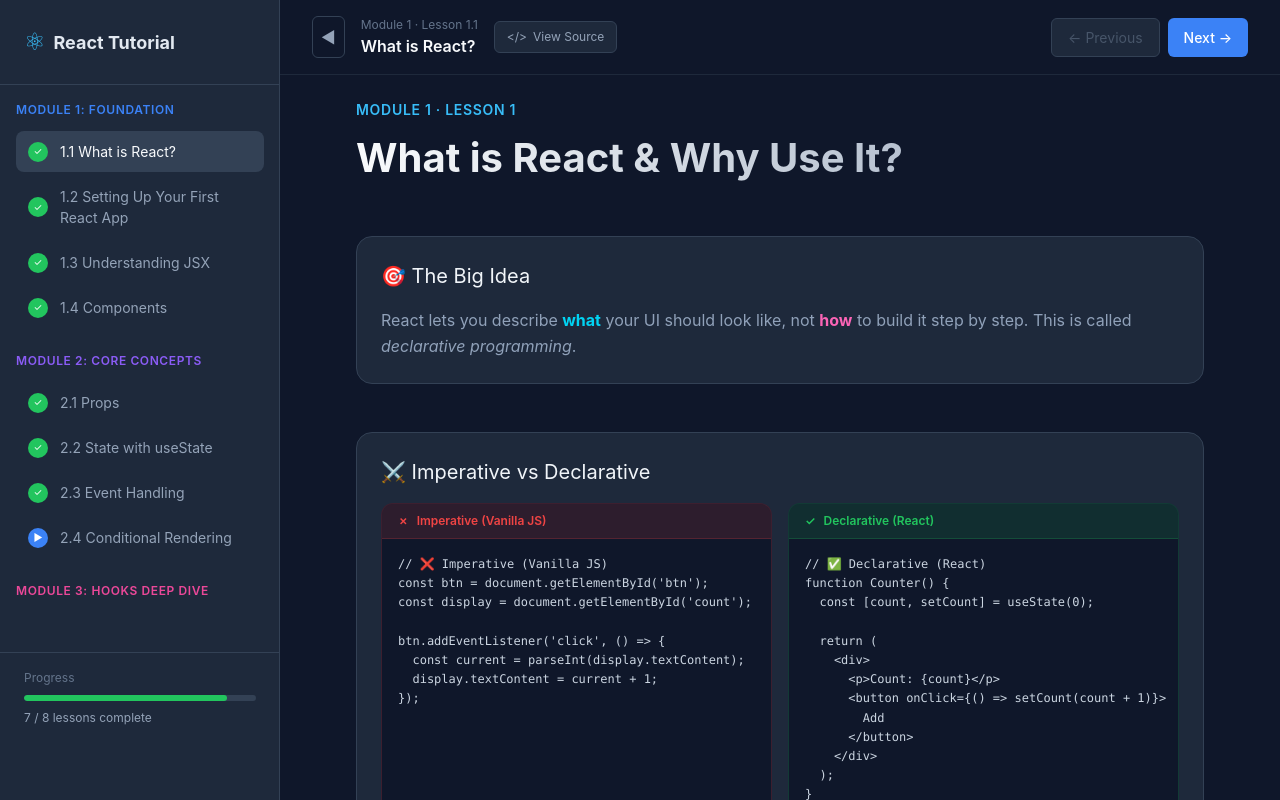
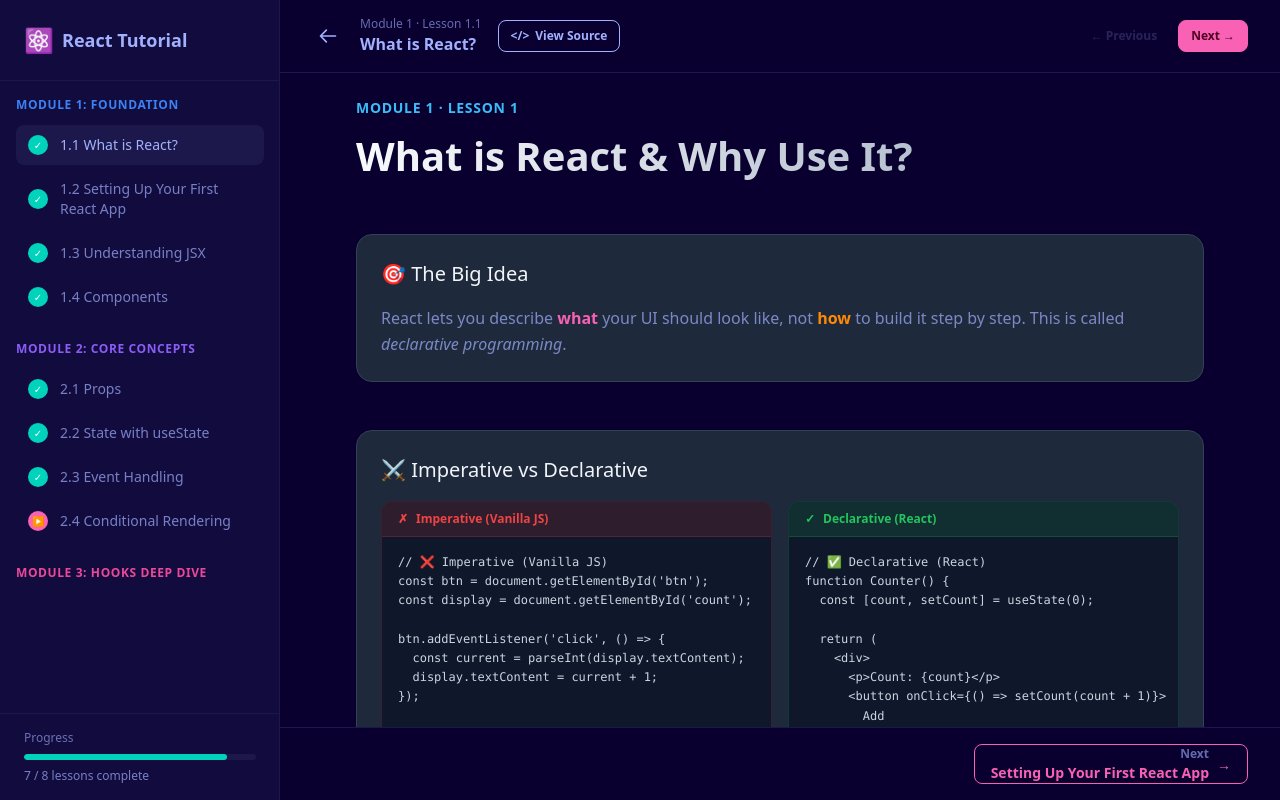
Before and after one commit to vkondrav/react-tutorial, a React (Vite) app in the folder playground/: page /#1.1 in a window 1280 px wide. Shown: the top 800 px of the page. Built offline with nearby package versions, Linux system fonts and the light colour scheme.

Commit message:
daisy ui + lesson app

```diff
--- a/playground/package.json
+++ b/playground/package.json
@@ -13,7 +13,8 @@
   },
   "dependencies": {
     "react": "^19.2.0",
-    "react-dom": "^19.2.0"
+    "react-dom": "^19.2.0",
+    "react-icons": "^5.5.0"
   },
   "devDependencies": {
     "@eslint/js": "^9.39.1",
--- a/playground/src/App.jsx
+++ b/playground/src/App.jsx
@@ -7,6 +7,7 @@
 // ============================================
 
 import { useState, useEffect } from 'react';
+import { HiOutlineMenuAlt2, HiOutlineArrowLeft } from 'react-icons/hi';
 import config from './lessons/config.json';
 
 // Component imports - register new lesson components here
@@ -105,104 +106,57 @@
   const nextLesson = currentIndex < LESSONS.length - 1 ? LESSONS[currentIndex + 1] : null;
 
   return (
-    <div
-      style={{
-        fontFamily: '"SF Pro Display", system-ui, sans-serif',
-        backgroundColor: '#0f172a',
-        minHeight: '100vh',
-        color: '#e2e8f0',
-        display: 'flex',
-      }}
-    >
+    <div className="font-sans bg-base-100 h-screen text-base-content flex overflow-hidden">
       {/* Sidebar */}
       <aside
-        style={{
-          width: sidebarOpen ? '280px' : '0px',
-          backgroundColor: '#1e293b',
-          borderRight: '1px solid #334155',
-          overflow: 'hidden',
-          transition: 'width 0.3s ease',
-          flexShrink: 0,
-        }}
+        className={`bg-base-200 border-r border-base-300 overflow-hidden transition-all duration-300 shrink-0 h-full ${
+          sidebarOpen ? 'w-[280px]' : 'w-0'
+        }`}
       >
-        <div style={{ width: '280px', height: '100vh', overflow: 'auto' }}>
+        <div className="w-[280px] h-full flex flex-col">
           {/* Logo */}
-          <div
-            style={{
-              padding: '1.5rem',
-              borderBottom: '1px solid #334155',
-              display: 'flex',
-              alignItems: 'center',
-              gap: '0.5rem',
-            }}
-          >
-            <span style={{ color: '#38bdf8', fontSize: '1.5rem' }}>⚛</span>
-            <span style={{ fontWeight: '700', fontSize: '1.125rem' }}>React Tutorial</span>
+          <div className="p-6 border-b border-base-300 flex items-center gap-2 shrink-0">
+            <span className="text-primary text-2xl">⚛</span>
+            <span className="font-bold text-lg">React Tutorial</span>
           </div>
 
           {/* Lessons List */}
-          <nav style={{ padding: '1rem' }}>
+          <nav className="p-4 flex-1 overflow-auto">
             {MODULES.map((mod) => {
               const moduleLessons = LESSONS.filter((l) => l.module === mod.id);
               return (
-                <div key={mod.id} style={{ marginBottom: '1.5rem' }}>
+                <div key={mod.id} className="mb-6">
                   <div
-                    style={{
-                      fontSize: '0.75rem',
-                      fontWeight: '600',
-                      color: mod.color,
-                      marginBottom: '0.75rem',
-                      textTransform: 'uppercase',
-                      letterSpacing: '0.05em',
-                    }}
+                    className="text-xs font-semibold mb-3 uppercase tracking-wider"
+                    style={{ color: mod.color }}
                   >
                     Module {mod.id}: {mod.title}
                   </div>
-                  <div style={{ display: 'flex', flexDirection: 'column', gap: '0.25rem' }}>
-                    {moduleLessons.map((lesson) => (
+                  <div className="flex flex-col gap-1">
+                    {moduleLessons.map((lesson) => {
+                      const isActive = currentLessonId === lesson.id;
+                      const statusColors = {
+                        complete: 'bg-success',
+                        current: 'bg-primary',
+                        locked: 'bg-base-300',
+                      };
+                      return (
                         <button
                           key={lesson.id}
                           onClick={() => lesson.component && setCurrentLessonId(lesson.id)}
                           disabled={!lesson.component}
-                        style={{
-                          display: 'flex',
-                          alignItems: 'center',
-                          gap: '0.75rem',
-                          padding: '0.625rem 0.75rem',
-                          backgroundColor:
-                            currentLessonId === lesson.id ? '#334155' : 'transparent',
-                          border: 'none',
-                          borderRadius: '0.5rem',
-                          color: lesson.component
-                            ? currentLessonId === lesson.id
-                              ? '#f8fafc'
-                              : '#94a3b8'
-                            : '#475569',
-                          cursor: lesson.component ? 'pointer' : 'not-allowed',
-                          textAlign: 'left',
-                          fontSize: '0.875rem',
-                          width: '100%',
-                          transition: 'all 0.15s ease',
-                        }}
+                          className={`flex items-center gap-3 px-3 py-2.5 rounded-lg text-left text-sm w-full transition-all ${
+                            isActive
+                              ? 'bg-base-300 text-base-content'
+                              : lesson.component
+                                ? 'text-base-content/70 hover:bg-base-300/50'
+                                : 'text-base-content/40 cursor-not-allowed'
+                          }`}
                         >
                           <span
-                          style={{
-                            width: '1.25rem',
-                            height: '1.25rem',
-                            borderRadius: '50%',
-                            display: 'flex',
-                            alignItems: 'center',
-                            justifyContent: 'center',
-                            fontSize: '0.625rem',
-                            backgroundColor:
-                              lesson.status === 'complete'
-                                ? '#22c55e'
-                                : lesson.status === 'current'
-                                  ? '#3b82f6'
-                                  : '#334155',
-                            color: lesson.status === 'locked' ? '#64748b' : 'white',
-                            flexShrink: 0,
-                          }}
+                            className={`w-5 h-5 rounded-full flex items-center justify-center text-[0.625rem] shrink-0 ${
+                              statusColors[lesson.status] || 'bg-base-300'
+                            } ${lesson.status === 'locked' ? 'text-base-content/50' : 'text-white'}`}
                           >
                             {lesson.status === 'complete'
                               ? '✓'
@@ -210,11 +164,12 @@
                                 ? '▶'
                                 : '🔒'}
                           </span>
-                        <span style={{ flex: 1 }}>
+                          <span className="flex-1">
                             {lesson.id} {lesson.title}
                           </span>
                         </button>
-                    ))}
+                      );
+                    })}
                   </div>
                 </div>
               );
@@ -222,35 +177,17 @@
           </nav>
 
           {/* Progress */}
+          <div className="p-4 px-6 border-t border-base-300 shrink-0">
+            <div className="text-xs text-base-content/60 mb-2">Progress</div>
+            <div className="h-1.5 bg-base-300 rounded overflow-hidden">
               <div
-            style={{
-              padding: '1rem 1.5rem',
-              borderTop: '1px solid #334155',
-              marginTop: 'auto',
-            }}
-          >
-            <div style={{ fontSize: '0.75rem', color: '#64748b', marginBottom: '0.5rem' }}>
-              Progress
-            </div>
-            <div
-              style={{
-                height: '6px',
-                backgroundColor: '#334155',
-                borderRadius: '3px',
-                overflow: 'hidden',
-              }}
-            >
-              <div
+                className="h-full bg-success rounded transition-all duration-300"
                 style={{
                   width: `${(LESSONS.filter((l) => l.status === 'complete').length / LESSONS.length) * 100}%`,
-                  height: '100%',
-                  backgroundColor: '#22c55e',
-                  borderRadius: '3px',
-                  transition: 'width 0.3s ease',
                 }}
               />
             </div>
-            <div style={{ fontSize: '0.75rem', color: '#94a3b8', marginTop: '0.5rem' }}>
+            <div className="text-xs text-base-content/70 mt-2">
               {LESSONS.filter((l) => l.status === 'complete').length} / {LESSONS.length} lessons
               complete
             </div>
@@ -259,55 +196,26 @@
       </aside>
 
       {/* Main Content */}
-      <div style={{ flex: 1, display: 'flex', flexDirection: 'column', minWidth: 0 }}>
+      <div className="flex-1 flex flex-col min-w-0">
         {/* Header */}
-        <header
-          style={{
-            display: 'flex',
-            justifyContent: 'space-between',
-            alignItems: 'center',
-            padding: '1rem 2rem',
-            borderBottom: '1px solid #1e293b',
-            backgroundColor: '#0f172a',
-          }}
-        >
-          <div style={{ display: 'flex', alignItems: 'center', gap: '1rem' }}>
+        <header className="flex justify-between items-center px-8 py-4 border-b border-base-300 bg-base-100">
+          <div className="flex items-center gap-4">
             <button
               onClick={() => setSidebarOpen(!sidebarOpen)}
-              style={{
-                padding: '0.5rem',
-                backgroundColor: 'transparent',
-                border: '1px solid #334155',
-                borderRadius: '0.375rem',
-                color: '#94a3b8',
-                cursor: 'pointer',
-                fontSize: '1rem',
-              }}
+              className="btn btn-ghost btn-sm btn-square"
             >
-              {sidebarOpen ? '◀' : '▶'}
+              {sidebarOpen ? <HiOutlineArrowLeft size={20} /> : <HiOutlineMenuAlt2 size={20} />}
             </button>
             <div>
-              <div style={{ fontSize: '0.75rem', color: '#64748b' }}>
+              <div className="text-xs text-base-content/60">
                 Module {currentLesson?.module} · Lesson {currentLesson?.id}
               </div>
-              <div style={{ fontWeight: '600', color: '#f8fafc' }}>{currentLesson?.title}</div>
+              <div className="font-semibold">{currentLesson?.title}</div>
             </div>
             {currentLesson?.component && (
               <a
                 href={getLessonSourceLink(currentLessonId)}
-                style={{
-                  display: 'flex',
-                  alignItems: 'center',
-                  gap: '0.375rem',
-                  padding: '0.375rem 0.75rem',
-                  backgroundColor: '#1e293b',
-                  border: '1px solid #334155',
-                  borderRadius: '0.375rem',
-                  color: '#94a3b8',
-                  fontSize: '0.75rem',
-                  textDecoration: 'none',
-                  cursor: 'pointer',
-                }}
+                className="btn btn-outline btn-sm text-xs"
                 title="Open source in Cursor"
               >
                 <span>{'</>'}</span>
@@ -316,39 +224,20 @@
             )}
           </div>
 
-          <div style={{ display: 'flex', gap: '0.5rem' }}>
+          <div className="flex gap-2">
             <button
               onClick={() => prevLesson?.component && setCurrentLessonId(prevLesson.id)}
               disabled={!prevLesson?.component}
-              style={{
-                padding: '0.5rem 1rem',
-                backgroundColor: '#1e293b',
-                border: '1px solid #334155',
-                borderRadius: '0.375rem',
-                color: prevLesson?.component ? '#94a3b8' : '#475569',
-                cursor: prevLesson?.component ? 'pointer' : 'not-allowed',
-                fontSize: '0.875rem',
-              }}
+              className="btn btn-ghost btn-sm"
             >
               ← Previous
             </button>
             <button
               onClick={handleNextClick}
               disabled={!nextLesson}
-              style={{
-                padding: '0.5rem 1rem',
-                backgroundColor: nextLesson?.component
-                  ? '#3b82f6'
-                  : nextLesson
-                    ? '#22c55e'
-                    : '#1e293b',
-                border: 'none',
-                borderRadius: '0.375rem',
-                color: nextLesson ? 'white' : '#475569',
-                cursor: nextLesson ? 'pointer' : 'not-allowed',
-                fontSize: '0.875rem',
-                fontWeight: '500',
-              }}
+              className={`btn btn-sm ${
+                nextLesson?.component ? 'btn-primary' : nextLesson ? 'btn-success' : 'btn-ghost'
+              }`}
             >
               {nextLesson?.component ? 'Next →' : '📋 Copy to Chat'}
             </button>
@@ -356,60 +245,30 @@
         </header>
 
         {/* Lesson Content */}
-        <main style={{ flex: 1, overflow: 'auto' }}>
+        <main className="flex-1 overflow-auto">
           {CurrentComponent ? (
             <CurrentComponent />
           ) : (
-            <div
-              style={{
-                display: 'flex',
-                flexDirection: 'column',
-                alignItems: 'center',
-                justifyContent: 'center',
-                height: '100%',
-                color: '#64748b',
-                padding: '2rem',
-              }}
-            >
-              <div style={{ fontSize: '4rem', marginBottom: '1rem' }}>🚧</div>
-              <h2 style={{ color: '#f8fafc', marginBottom: '0.5rem' }}>Coming Soon!</h2>
+            <div className="flex flex-col items-center justify-center h-full text-base-content/60 p-8">
+              <div className="text-6xl mb-4">🚧</div>
+              <h2 className="text-base-content mb-2">Coming Soon!</h2>
               <p>This lesson is still being built. Check back later!</p>
             </div>
           )}
         </main>
 
         {/* Footer Navigation */}
-        <footer
-          style={{
-            display: 'flex',
-            justifyContent: 'space-between',
-            alignItems: 'center',
-            padding: '1rem 2rem',
-            borderTop: '1px solid #1e293b',
-            backgroundColor: '#0f172a',
-          }}
-        >
+        <footer className="flex justify-between items-center px-8 py-4 border-t border-base-300 bg-base-100">
           <div>
             {prevLesson && (
               <button
                 onClick={() => prevLesson.component && setCurrentLessonId(prevLesson.id)}
                 disabled={!prevLesson.component}
-                style={{
-                  display: 'flex',
-                  alignItems: 'center',
-                  gap: '0.5rem',
-                  padding: '0.75rem 1rem',
-                  backgroundColor: 'transparent',
-                  border: '1px solid #334155',
-                  borderRadius: '0.5rem',
-                  color: prevLesson.component ? '#94a3b8' : '#475569',
-                  cursor: prevLesson.component ? 'pointer' : 'not-allowed',
-                  fontSize: '0.875rem',
-                }}
+                className="btn btn-ghost flex items-center gap-2"
               >
                 <span>←</span>
-                <div style={{ textAlign: 'left' }}>
-                  <div style={{ fontSize: '0.75rem', color: '#64748b' }}>Previous</div>
+                <div className="text-left">
+                  <div className="text-xs text-base-content/60">Previous</div>
                   <div>{prevLesson.title}</div>
                 </div>
               </button>
@@ -419,21 +278,12 @@
             {nextLesson && (
               <button
                 onClick={handleNextClick}
-                style={{
-                  display: 'flex',
-                  alignItems: 'center',
-                  gap: '0.5rem',
-                  padding: '0.75rem 1rem',
-                  backgroundColor: nextLesson.component ? '#3b82f622' : '#22c55e22',
-                  border: `1px solid ${nextLesson.component ? '#3b82f6' : '#22c55e'}`,
-                  borderRadius: '0.5rem',
-                  color: nextLesson.component ? '#3b82f6' : '#22c55e',
-                  cursor: 'pointer',
-                  fontSize: '0.875rem',
-                }}
+                className={`btn flex items-center gap-2 ${
+                  nextLesson.component ? 'btn-outline btn-primary' : 'btn-outline btn-success'
+                }`}
               >
-                <div style={{ textAlign: 'right' }}>
-                  <div style={{ fontSize: '0.75rem', color: '#64748b' }}>
+                <div className="text-right">
+                  <div className="text-xs text-base-content/60">
                     {nextLesson.component ? 'Next' : '📋 Copy to Chat'}
                   </div>
                   <div>{nextLesson.title}</div>
@@ -447,26 +297,11 @@
 
       {/* Toast notification */}
       {copiedMessage && (
-        <div
-          style={{
-            position: 'fixed',
-            bottom: '2rem',
-            left: '50%',
-            transform: 'translateX(-50%)',
-            backgroundColor: '#22c55e',
-            color: 'white',
-            padding: '0.75rem 1.5rem',
-            borderRadius: '0.5rem',
-            boxShadow: '0 4px 12px rgba(0,0,0,0.3)',
-            zIndex: 1000,
-            animation: 'fadeIn 0.2s ease',
-            display: 'flex',
-            alignItems: 'center',
-            gap: '0.5rem',
-          }}
-        >
+        <div className="toast toast-bottom toast-center z-50 animate-fadeIn">
+          <div className="alert alert-success flex items-center gap-2">
             <span>✓</span>
             <span>Copied! Paste in Cursor chat</span>
+          </div>
         </div>
       )}
     </div>
--- a/playground/src/index.css
+++ b/playground/src/index.css
@@ -1,6 +1,6 @@
 @import 'tailwindcss';
 @plugin "daisyui" {
-  themes: dark --default;
+  themes: synthwave --default;
 }
 
 html {
--- a/playground/src/lessons/1_1/VirtualDomDemo.jsx
+++ b/playground/src/lessons/1_1/VirtualDomDemo.jsx
@@ -11,8 +11,8 @@
 
   return (
     <div>
-      <p className="leading-relaxed text-slate-400 mt-0">
-        React uses a <strong className="text-cyan-400">Virtual DOM</strong> - when state changes,
+      <p className="leading-relaxed text-base-content/70 mt-0">
+        React uses a <strong className="text-primary">Virtual DOM</strong> - when state changes,
         React only updates what actually changed.
       </p>
 
--- a/playground/src/lessons/1_1/index.jsx
+++ b/playground/src/lessons/1_1/index.jsx
@@ -11,10 +11,10 @@
       <LessonHeader module="1" lesson="1" title="What is React & Why Use It?" />
 
       <Section title="🎯 The Big Idea">
-        <p className="leading-relaxed text-slate-400">
-          React lets you describe <strong className="text-cyan-400">what</strong> your UI should
-          look like, not <strong className="text-pink-400">how</strong> to build it step by step.
-          This is called <em>declarative programming</em>.
+        <p className="leading-relaxed text-base-content/70">
+          React lets you describe <strong className="text-primary">what</strong> your UI should look
+          like, not <strong className="text-accent">how</strong> to build it step by step. This is
+          called <em>declarative programming</em>.
         </p>
       </Section>
 
@@ -23,10 +23,10 @@
       </Section>
 
       <Section title="🧱 Components in Action">
-        <p className="leading-relaxed text-slate-400 mb-6">
+        <p className="leading-relaxed text-base-content/70 mb-6">
           Everything you see on this page is built from{' '}
-          <strong className="text-cyan-400">components</strong>. Components can contain other
-          components - this is called <strong className="text-green-500">composition</strong>.
+          <strong className="text-primary">components</strong>. Components can contain other
+          components - this is called <strong className="text-success">composition</strong>.
         </p>
         <ComponentTreeDemo />
       </Section>
```
Also changed, not shown: 2 other files (tests, documents, lock files or other folders). Lines whose indentation alone changed are shown as unchanged.
